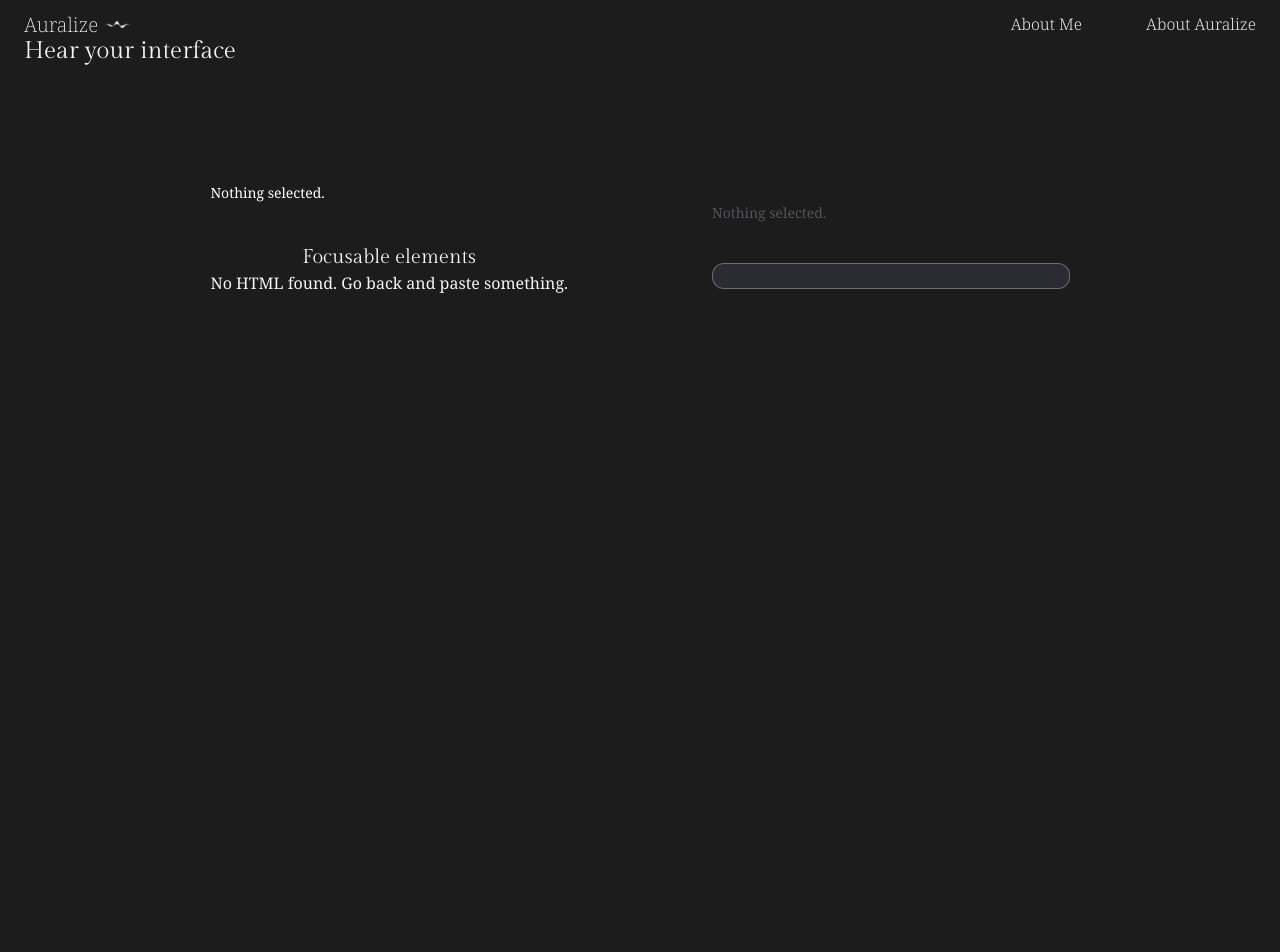
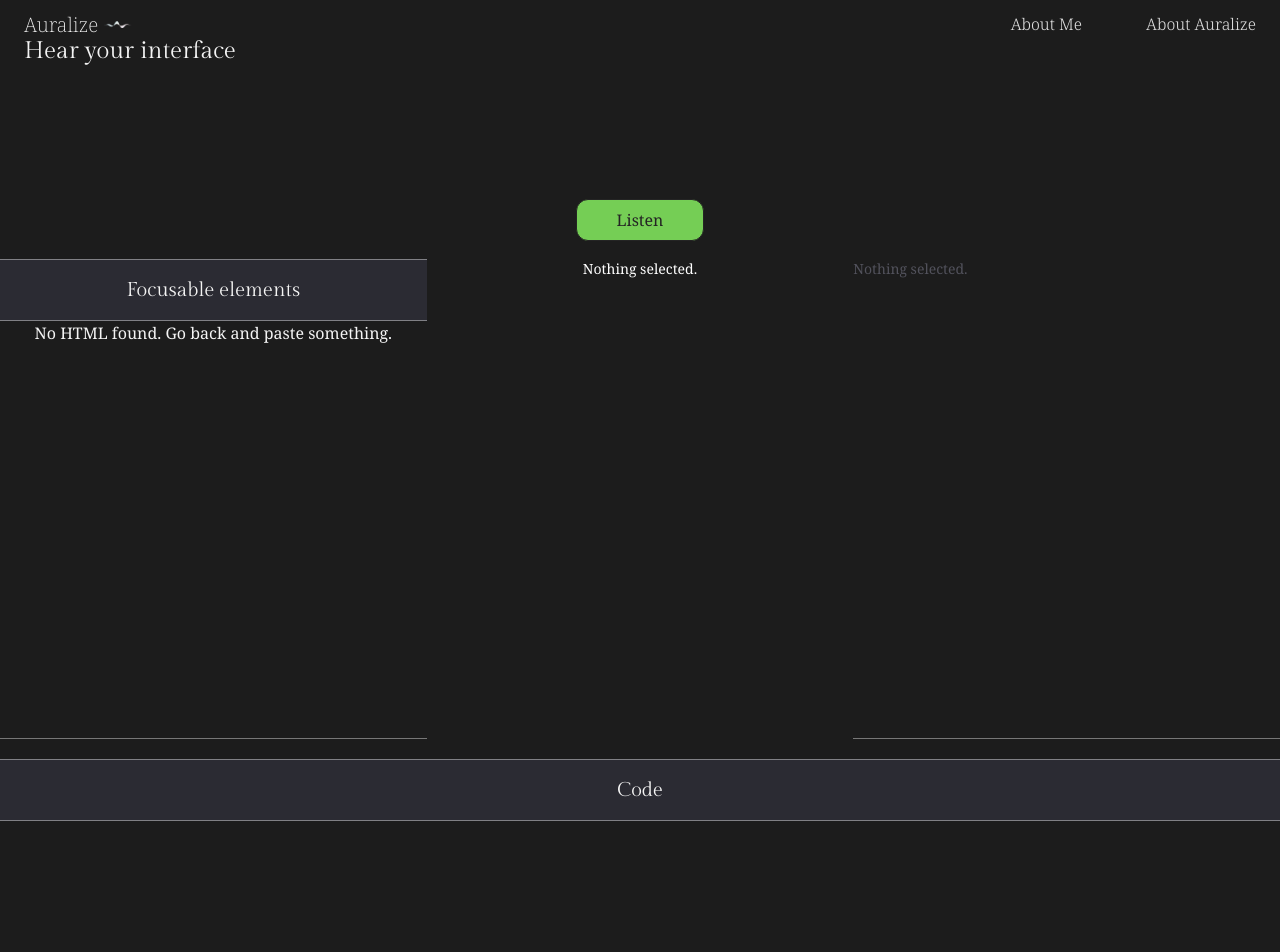
Before and after one commit to julsandstrom/auralize, a Next.js app: page /output in a window 1280 px wide. Shown: the top 952 px of the page. Built offline with nearby package versions, Linux system fonts and the light colour scheme.

Commit message:
refactor output page

```diff
--- a/app/about/page.tsx
+++ b/app/about/page.tsx
@@ -42,7 +42,7 @@
       </div>
       <Link
         href="/"
-        className="bg-[#FCA087] px-6 py-2 rounded-xl text-[#1C1C1C] mt-10 hover:bg-[#ff8e6f] hover:text-black   focus-ring"
+        className="bg-none px-6 border-[0.3px] border-[#75CE55]/50 py-2 rounded-xl text-[#E0E0E0] mt-10 hover:bg-[#75CE55] hover:text-black   focus-ring"
       >
         Return Home
       </Link>
--- a/app/auralize/page.tsx
+++ b/app/auralize/page.tsx
@@ -33,7 +33,7 @@
       </div>
       <Link
         href="/"
-        className="bg-[#FCA087] px-6 py-2 rounded-xl text-[#1C1C1C] mt-10 hover:bg-[#ff8e6f] hover:text-black  focus-ring"
+        className="bg-none px-6 border-[0.3px] border-[#75CE55]/50 py-2 rounded-xl text-[#E0E0E0] mt-10 hover:bg-[#75CE55] hover:text-black   focus-ring"
       >
         Return Home
       </Link>
--- a/app/components/FocusableList.tsx
+++ b/app/components/FocusableList.tsx
@@ -16,20 +16,20 @@
   }
 
   return (
-    <ol className="w-36  max-w-lg">
+    <ol className="  w-full flex flex-col items-center justify-center ">
       {items.map((item, i) => {
         const isActive = i === selectedIndex;
         return (
-          <li key={i}>
+          <li className="w-full " key={i}>
             <button
               type="button"
               aria-pressed={isActive}
               onClick={() => onSelect(i)}
               className={[
-                "w-full max-w-lg rounded px-2 py-3 mt-3 font-extralight border-[#F4F4F4]/30 border-[0.3px] text-[#F4F4F4] flex justify-center gap-2 focus-ring",
+                "w-full   font-extralight border-t-[0.3px] border-b-[0.3px] lg:border-r-[0.3px] border-white/40  text-[#F4F4F4] gap-2 focus-ring py-3",
                 "",
                 isActive
-                  ? "bg-[#F4F4F4] dark:bg-[#F4F4F4]  dark:text-[#1E1E1E] font-semibold"
+                  ? "bg-[#D7D7D7] dark:bg-[#D7D7D7]  dark:text-[#1E1E1E] text-[#1E1E1E]  font-semibold hover:bg-[#d1d1d1]"
                   : "",
               ].join(" ")}
             >
--- a/app/components/Footer.tsx
+++ b/app/components/Footer.tsx
@@ -16,9 +16,9 @@
       aria-label="Footer navigation"
       className="px-4 w-full lg:flex flex-col mt-16 max-w-5xl md:mx-auto bg-[#1C1C1C] lg:py-10 hidden"
     >
-      <span className=" self-center font-extralight mb-2">
+      {/* <span className=" self-center font-extralight mb-2">
         Made with ❤️ for better a11y
-      </span>
+      </span> */}
       <div className="border-t w-32 md:w-80 border-[#F4F4F4]/60 py-3 max-w-sm self-center"></div>
       <div>
         <h5 className="font-normal mb-3 text-lg">GENERAL</h5>
--- a/app/components/Inspector.tsx
+++ b/app/components/Inspector.tsx
@@ -9,26 +9,25 @@
   index: number;
 }) {
   return (
-    <div className=" flex flex-col gap-5 max-w-lg">
+    <div className=" flex flex-col gap-5 border-b-[0.3px]  border-white/40 lg:h-120">
       {!item ? (
         <p className="text-sm text-zinc-600">Nothing selected.</p>
       ) : (
         <>
           {" "}
-          <h2 className="text-xl font-medium text-center text-[#FFFFFF] rounded-t-xl">
-            <span className="font-light"> Inspecting: </span>
-            {index + 1}. {item.info.role}
+          <h2
+            id="focusables-heading"
+            className="text-xl bg-[#2B2B33] font-medium text-center font-display border-t-[0.3px] border-b-[0.3px] border-white/40 w-full py-4"
+          >
+            Details
           </h2>
-          <div className="rounded-xl border-[0.3px] border-[#F4F4F4]/30  bg-[#2B2B33]">
-            <div className="px-4 py-3">
+          <div className=" bg-none px-4 lg:px-4 flex flex-col gap-3">
             {" "}
             <p className="text-sm">
               <span className="text-[#F4F4F4] font-extralight">
                 Computed name:
               </span>{" "}
-                <span className="font-medium">
-                  {item.info.name || "(none)"}
-                </span>
+              <span className="font-medium">{item.info.name || "(none)"}</span>
             </p>{" "}
             <p className="text-sm">
               <span className="text-[#F4F4F4] font-extralight">Role:</span>{" "}
@@ -43,13 +42,13 @@
               </span>
             </p>
           </div>
-          </div>
-          <div className="rounded-xl border-[0.3px] border-[#F4F4F4]/30  p-4 space-y-2 bg-[#2B2B33]">
-            <ul className="text-base font-light grid grid-cols-[auto_1fr_auto]  gap-5">
+          <ul className="text-base font-light grid grid-cols-[auto_1fr_auto] md:grid-cols-[auto_auto_auto] justify-between  gap-5 pl-4 pr-6 py-5">
             {item.info.nameSources.map((s) => (
               <li key={s.kind} className="contents">
-                  <span className="font-medium">{s.kind}</span>{" "}
-                  <span>{s.value ? `"${s.value}"` : "none"}</span>
+                <span className="font-extralight">{s.kind}</span>{" "}
+                <span className="font-medium">
+                  {s.value ? `"${s.value}"` : "none"}
+                </span>
                 <span
                   className={`${s.status === "used" && "text-[#53DF58]"} ${s.status === "ignored" && "text-[#FC4545]"}`}
                 >
@@ -75,9 +74,8 @@
               </li>
             ))}
           </ul>
-          </div>
           {item.info.warnings.length > 0 && (
-            <div className="rounded-md border-[0.3px] border-[#F4F4F4]/30 p-3 bg-[#2B2B33]">
+            <div className="border-[0.3px] border-[#F4F4F4]/30 p-3 bg-[#2B2B33]">
               <p className="text-base leading-none font-medium flex items-end gap-2 pb-3 ">
                 {" "}
                 <TriangleAlert size={25} className="text-[#FFD65A]" />
--- a/app/components/MainInput.tsx
+++ b/app/components/MainInput.tsx
@@ -49,7 +49,7 @@
               placeholder="Paste your HTML e.g.<div> <button>Submit</button></div>"
               className="max-h-56 max-w-lg overflow-y-auto h-28 leading-8 w-full rounded-xl rounded-b-none border-[0.3px] border-white/30 bg-[#2B2B33] p-3 text-sm dark:bg-bg-[#2B2B33] text-white placeholder:text-white/70 placeholder:font-light focus:outline-none"
             />
-            <div className="w-full max-w-lg flex justify-end rounded-xl rounded-t-none bg-[#2B2B33]   px-4 py-3 text-white border-[0.3px] border-white/30">
+            <div className="w-full max-w-lg flex justify-end rounded-xl rounded-t-none bg-[#2B2B33] px-4  py-3 text-white border-[0.3px] border-white/30">
               <div className="flex gap-3 items-center">
                 <span
                   aria-live="polite"
@@ -60,7 +60,7 @@
                 <button
                   type="submit"
                   disabled={charCount === 0}
-                  className={`${charCount === 0 ? "opacity-50" : " cursor-pointer"} rounded-full bg-[#FCA087] text-[#242424] p-2 self-end   focus-ring hover:bg-[#ff8e6f] hover:text-black
+                  className={`${charCount === 0 ? "opacity-50" : " cursor-pointer"} rounded-full bg-[#75CE55] text-[#242424] p-2 self-end   focus-ring hover:bg-[#30b400] hover:text-black
      disabled:cursor-not-allowed`}
                 >
                   <ArrowUp size={25} />
@@ -70,18 +70,18 @@
             </div>
           </div>
         </div>{" "}
-        <div className="flex justify-center">
-          <div className="flex flex-col justify-center items-start ">
+        <div className="flex justify-center  w-full max-w-lg ">
+          <div className="flex min-w-0  whitespace-pre-wrap break-all flex-col justify-start items-start ">
             {" "}
             <button
               type="button"
               onClick={() => setHtml(example)}
-              className="border-[0.3px] border-white/30 rounded-xl rounded-b-none  px-6 py-2 bg-[#FCA087] hover:bg-[#ff8e6f] font-base text-[#242424]  focus-ring   cursor-pointer    "
+              className="border-[0.3px]  border-white/30 rounded-xl rounded-b-none  px-6 py-2 bg-[#75CE55] hover:bg-[#30b400] font-base text-[#242424]  focus-ring   cursor-pointer    "
             >
               Try example
             </button>
-            <pre className="rounded-xl border-[0.3px] p-3 rounded-tl-none border-white/30 bg-[#2B2B33] font-light text-base   max-w-lg overflow-x-auto  focus-ring">
-              <code> {example}</code>
+            <pre className="w-full max-w-full max-h-[60vh] overflow-y-auto overflow-x-hidden whitespace-pre-wrap wrap-break-word  rounded-xl rounded-tl-none border border-white/30 bg-[#2B2B33] p-3 font-light text-base focus-ring">
+              <code className="block wrap-break-word"> {example}</code>
             </pre>
           </div>
         </div>
--- a/app/components/ScreenReaderOutput.tsx
+++ b/app/components/ScreenReaderOutput.tsx
@@ -33,18 +33,26 @@
       {!item ? (
         <p className="text-sm text-white">Nothing selected.</p>
       ) : (
-        <div className="flex justify-center max-w-lg w-full">
-          <div className="flex flex-col max-w-lg  w-full">
-            {" "}
-            <button
-              type="button"
-              onClick={handleToggle}
-              className="rounded-md rounded-b-none border px-8 text-center py-2 text-base w-28 bg-[#FCA087] text-[#1C1C1C] -mb-px cursor-pointer hover:bg-[#ff8e6f] hover:text-black   focus-ring"
+        <div className="flex justify-center  w-full h-full">
+          {" "}
+          {/* <button
+            type="button"
+            onClick={handleToggle}
+            className="rounded-xl border px-5  py-2 text-base  bg-none text-[#E0E0E0] cursor-pointer hover:bg-[#d1d1d1] hover:text-black   focus-ring"
+          >
+            {isSpeaking ? "Stop" : "Listen"}
+          </button> */}
+          <div className="flex flex-col   w-full  lg:border-b-[0.3px] lg:border-r-[0.3px] lg:border-l-[0.3px] border-white/40 h-full">
+            <h2
+              id="focusables-heading"
+              className="text-xl bg-[#2B2B33] font-medium text-center mt-10 lg:mt-0 font-display border-t-[0.3px] border-b-[0.3px]  border-white/40 w-full py-4"
             >
-              {isSpeaking ? "Stop" : "Play"}
-            </button>
-            <div className="rounded-md rounded-tl-none border-[0.3px] border-white/30 p-3 bg-[#2B2B33] max-h-56">
-              <p className="mt-1 text-2xl ">{item?.info.srPreview}</p>
+              Screen reader output
+            </h2>
+            <div className="  p-3 bg-none max-h-56">
+              <p className="mt-1 text-2xl lg:text-3xl text-center">
+                {item?.info.srPreview}
+              </p>
             </div>{" "}
             <div className="flex gap-2"></div>
           </div>
--- a/app/components/SummaryView.tsx
+++ b/app/components/SummaryView.tsx
@@ -1,6 +1,5 @@
 import { FocusableItem } from "../lib/analyze/types";
 import { Inspector } from "./Inspector";
-import { ScreenReaderOutput } from "./ScreenReaderOutput";
 
 type SummaryViewProps = {
   selected: FocusableItem | null;
@@ -14,13 +13,20 @@
   html,
 }: SummaryViewProps) => {
   return (
-    <div className="flex flex-col gap-10 self-center pt-5 pb-28">
+    <div className="flex flex-col gap-10 self-center pb-28 ">
       <Inspector item={selected} index={safeSelectedIndex} />
-      <div className="lg:hidden">
-        <ScreenReaderOutput item={selected} index={safeSelectedIndex} />
-      </div>
-      <div className="max-h-56 max-w-lg overflow-y-auto leading-8 w-full rounded-xl border-[0.3px] border-white/30 bg-[#2B2B33] p-3 text-sm dark:bg-[#2B2B33] text-white placeholder:text-white placeholder:font-light ">
-        <code className="font-mono">{html}</code>
+      <div className="lg:hidden"></div>
+
+      <div className="flex flex-col lg:hidden">
+        <h3
+          id="focusables-heading"
+          className="text-xl bg-[#2B2B33] font-medium text-center mt-10 font-display border-t-[0.3px] border-b-[0.3px] border-white/40 w-full py-4"
+        >
+          Code
+        </h3>
+        <pre className=" w-full max-w-full max-h-60 border-b-[0.3px] lg:border-white/40 overflow-y-auto overflow-x-hidden whitespace-pre-wrap wrap-break-word    p-3 font-light text-base focus-ring">
+          <code className="font-mono">{html}</code>
+        </pre>
       </div>
     </div>
   );
--- a/app/output/page.tsx
+++ b/app/output/page.tsx
@@ -1,6 +1,6 @@
 "use client";
 
-import { useState } from "react";
+import { useEffect, useState } from "react";
 import { useHtml } from "../providers";
 import { useParsedHtml } from "../lib/hooks/useParsedHtml";
 import { useFocusables } from "../lib/hooks/useFocusables";
@@ -10,6 +10,7 @@
 import { JsxBanner } from "../components/JsxBanner";
 import { TriangleAlert } from "lucide-react";
 import SummaryView from "../components/SummaryView";
+import { speak, stopSpeaking } from "../lib/speech/speak";
 
 // import { preprocessMarkupV1 } from "../lib/analyze/preprocess";
 
@@ -17,6 +18,7 @@
 
 export default function OutputPage() {
   const { html } = useHtml();
+  const [isSpeaking, setIsSpeaking] = useState(false);
   // const prep = useMemo(() => preprocessMarkupV1(html), [html]);
   // const preprocessedHtml = prep.output;
   const [selectedIndex, setSelectedIndex] = useState(0);
@@ -34,16 +36,50 @@
 
   const selected = focusables[safeSelectedIndex] ?? null;
 
+  function handleToggle() {
+    if (!selected) return;
+
+    if (isSpeaking) {
+      stopSpeaking();
+      setIsSpeaking(false);
+    } else {
+      speak(selected.info.srPreview, () => setIsSpeaking(false));
+
+      setIsSpeaking(true);
+    }
+  }
+  useEffect(() => {
+    stopSpeaking();
+  }, [safeSelectedIndex]);
+
   return (
-    <main className=" dark:bg-[#1c1c1c] w-full flex justify-center lg:mt-20">
-      <div className="max-w-6xl  min-h-screen lg:grid lg:grid-cols-2 justify-center md:items-start lg:gap-36  p-6">
+    <main className=" dark:bg-[#1c1c1c] w-full flex justify-center mt-10  lg:mt-20">
+      {" "}
+      <div className="w-full  min-h-screen lg:grid lg:grid-cols-3 justify-center lg:items-start  lg:grid-rows-[100px_500px_auto] ">
         {viewMode === "output" && (
           <>
-            <div className="flex flex-col items-center lg:block">
+            <div className="flex justify-center  lg:row-start-1 lg:col-start-2 py-10 ">
+              {" "}
+              <button
+                type="button"
+                onClick={handleToggle}
+                className="rounded-xl hidden lg:block border px-5  py-2 text-base  bg-[#75CE55] text-[#242424] cursor-pointer hover:bg-[#79b463] hover:text-black   focus-ring  w-32 "
+              >
+                {isSpeaking ? "Stop" : "Listen"}
+              </button>
+            </div>
+            <div className="flex flex-col items-center w-full lg:col-start-2 lg:row-start-2 lg:h-120">
+              <button
+                type="button"
+                onClick={handleToggle}
+                className="rounded-xl lg:hidden border px-5  py-2 text-base  bg-[#75CE55] text-[#242424] cursor-pointer hover:bg-[#79b463] hover:text-black   focus-ring"
+              >
+                {isSpeaking ? "Stop" : "Listen"}
+              </button>
               <ScreenReaderOutput item={selected} index={safeSelectedIndex} />
               <JsxBanner meta={meta} />
               {pageWarnings.length > 0 && (
-                <div className="lg:hidden mx-auto mt-6 w-full max-w-lg rounded-xl border border-[#F4F4F4]/30 bg-[#2B2B33] p-4 ">
+                <div className="lg:hidden mx-auto mt-6 w-full max-w-lg rounded-xl border border-[#F4F4F4]/30 bg-[#2B2B33]  ">
                   <span className="font-medium text-base leading-none text-[#F4F4F4] flex items-end gap-2 ">
                     <TriangleAlert size={25} className="text-[#FFD65A]" />
                     Warnings
@@ -55,10 +91,11 @@
                   </ul>
                 </div>
               )}
-
+            </div>
+            <div className="flex flex-col items-center w-full lg:col-start-1 lg:row-start-2 lg:h-120 max-h-150 lg:border-b-[0.3px] lg:border-white/40">
               <h2
                 id="focusables-heading"
-                className="text-xl font-medium text-center mt-10 font-display"
+                className="text-xl bg-[#2B2B33] font-medium text-center mt-20 lg:mt-0 font-display border-t-[0.3px] border-b-[0.3px]  border-white/40 w-full py-4"
               >
                 Focusable elements
               </h2>
@@ -68,7 +105,7 @@
                 <>
                   <section
                     aria-labelledby="focusables-heading"
-                    className="grid gap-4 justify-center w-full"
+                    className="w-full  overflow-y-auto"
                   >
                     <FocusableList
                       items={focusables}
@@ -79,7 +116,7 @@
                 </>
               )}
             </div>
-            <div className="hidden lg:block">
+            <div className="hidden lg:block lg:col-start-3 lg:row-start-2 ">
               <SummaryView
                 selected={selected}
                 safeSelectedIndex={safeSelectedIndex}
@@ -88,15 +125,26 @@
             </div>
           </>
         )}
+        <div className="lg:flex flex-col hidden lg:row-start-3 lg:col-span-3">
+          <h3
+            id="focusables-heading"
+            className="text-xl bg-[#2B2B33] font-medium text-center font-display border-t-[0.3px] border-b-[0.3px] border-white/40 w-full py-4"
+          >
+            Code
+          </h3>
+          <pre className=" w-full max-w-full max-h-[60vh] overflow-y-auto overflow-x-hidden whitespace-pre-wrap wrap-break-word    p-6 font-light text-base focus-ring">
+            <code className="font-mono">{html}</code>
+          </pre>
+        </div>
 
         <div className="fixed  inset-x-0 bottom-10  w-full flex justify-center lg:hidden">
-          <div className="flex rounded-xl justify-between  bg-[#F4F4F4] text-[#2B2B2B] w-80 ">
+          <div className="flex rounded-xl justify-between  bg-[#2B2B33] text-[#E0E0E0] border-[0.3px] border-white/40 w-80 ">
             {" "}
             <button
               onClick={() => setViewMode("output")}
               className={`h-full py-3 px-12 rounded-xl w-44  ${
                 viewMode === "output"
-                  ? "bg-[#FCA087] text-[#2B2B2B] shadow-inner font-semibold"
+                  ? "bg-[#E0E0E0] text-[#2B2B2B] shadow-inner font-semibold"
                   : "hover:bg-gray-200 active:bg-gray-300"
               }`}
             >
@@ -106,7 +154,7 @@
               onClick={() => setViewMode("summary")}
               className={`h-full py-3 px-10 rounded-xl w-44 ${
                 viewMode === "summary"
-                  ? "bg-[#FCA087] text-[#2B2B2B] shadow-inner font-semibold"
+                  ? "bg-[#E0E0E0] text-[#2B2B2B] shadow-inner font-semibold"
                   : "hover:bg-gray-200 active:bg-gray-300"
               }`}
             >
```
Lines whose indentation alone changed are shown as unchanged.
